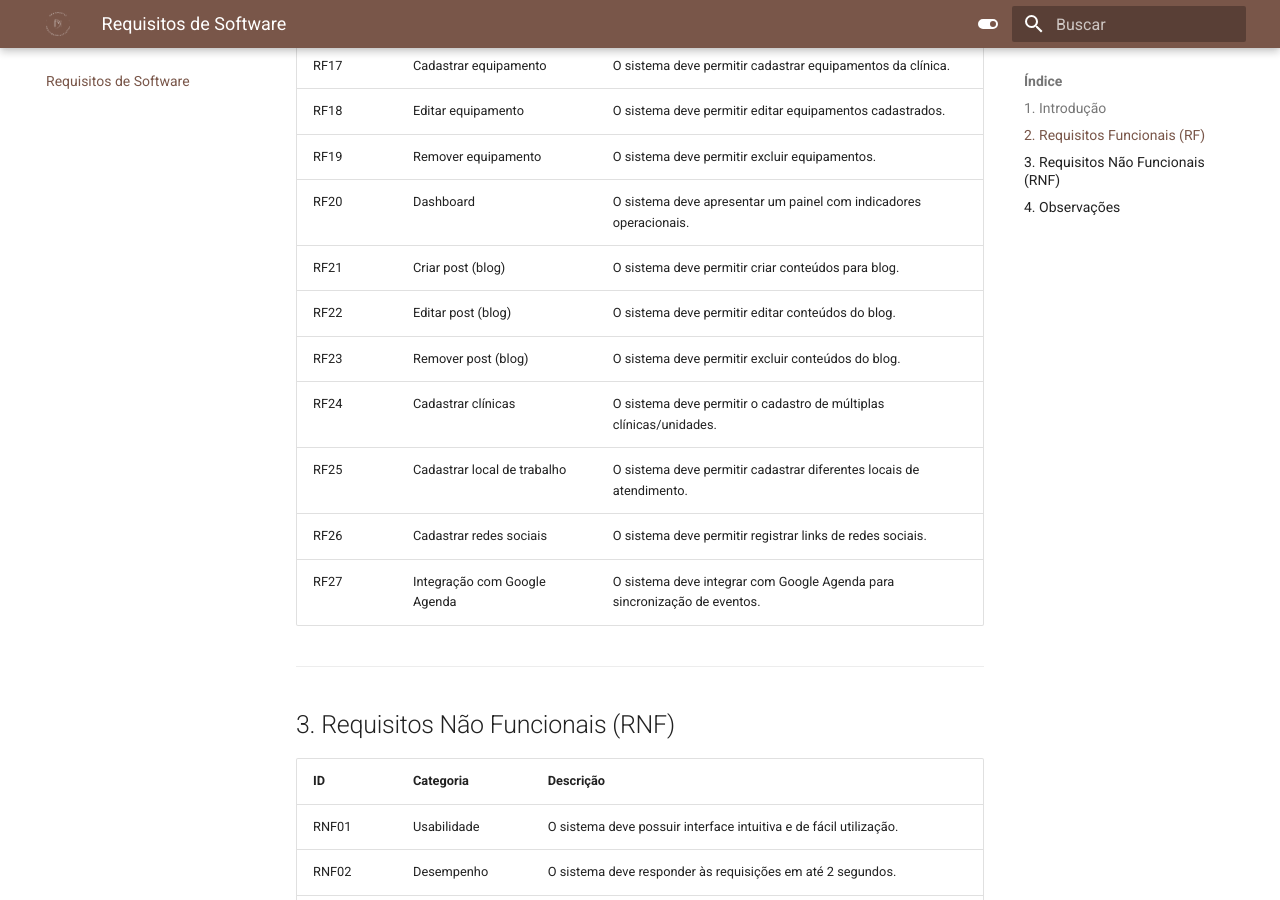
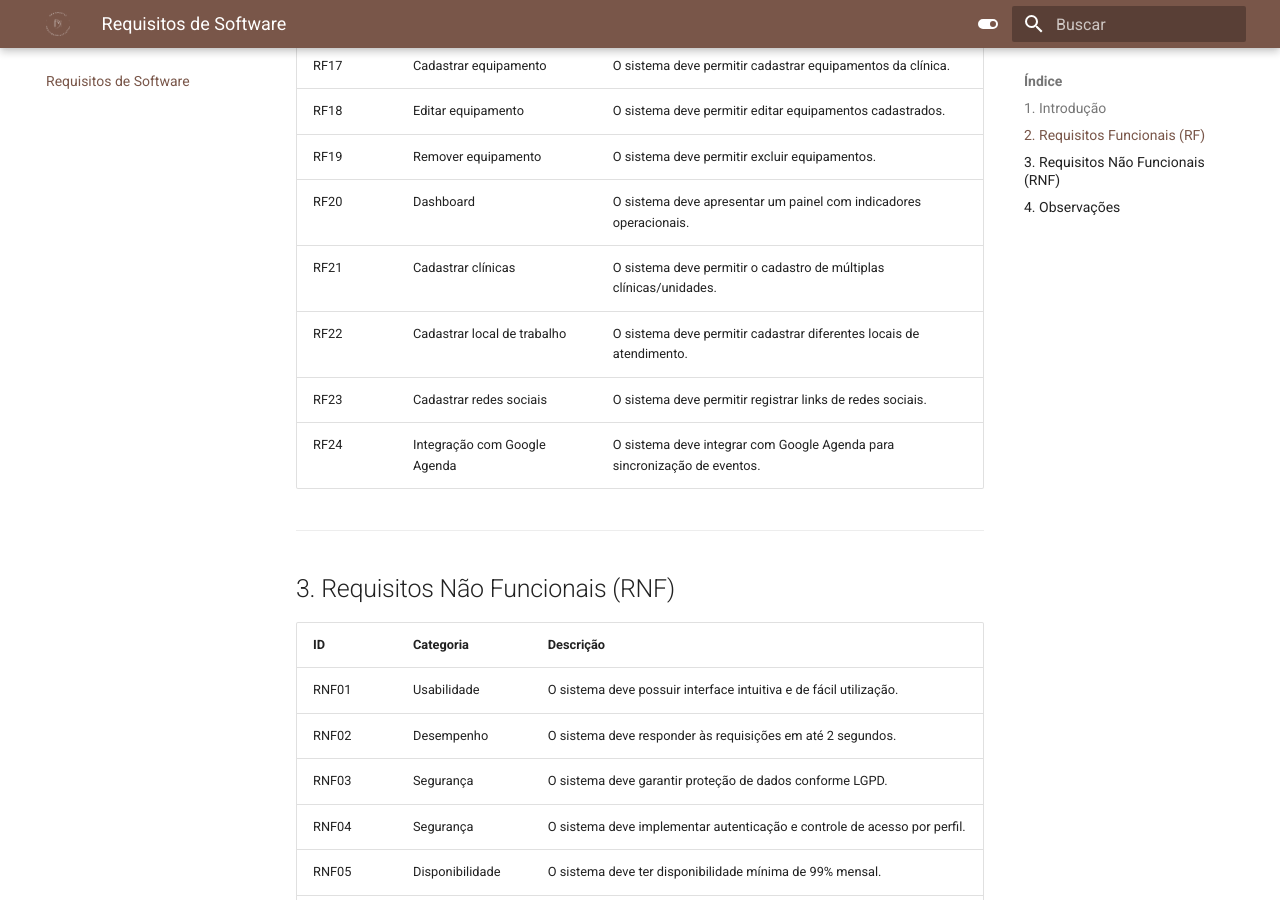
Before and after one commit to Clinica-Odontologica-Mariana/docs, an MkDocs documentation site: the page built from docs/requisitos.md, in a window 1280 px wide and 900 px high, scrolled down 1449 px. Built offline with MkDocs 1.6.1 and Material for MkDocs 9.7.7, drawn with Linux system fonts in a browser that asks for light colours.

```diff
--- a/docs/requisitos.md
+++ b/docs/requisitos.md
@@ -30,13 +30,10 @@ Este documento descreve os requisitos do sistema de gestão para clínica odonto
 | RF18 | Editar equipamento               | O sistema deve permitir editar equipamentos cadastrados.                 |
 | RF19 | Remover equipamento              | O sistema deve permitir excluir equipamentos.                            |
 | RF20 | Dashboard                        | O sistema deve apresentar um painel com indicadores operacionais.        |
-| RF21 | Criar post (blog)                | O sistema deve permitir criar conteúdos para blog.                       |
-| RF22 | Editar post (blog)               | O sistema deve permitir editar conteúdos do blog.                        |
-| RF23 | Remover post (blog)              | O sistema deve permitir excluir conteúdos do blog.                       |
-| RF24 | Cadastrar clínicas               | O sistema deve permitir o cadastro de múltiplas clínicas/unidades.       |
-| RF25 | Cadastrar local de trabalho      | O sistema deve permitir cadastrar diferentes locais de atendimento.      |
-| RF26 | Cadastrar redes sociais          | O sistema deve permitir registrar links de redes sociais.                |
-| RF27 | Integração com Google Agenda     | O sistema deve integrar com Google Agenda para sincronização de eventos. |
+| RF21 | Cadastrar clínicas               | O sistema deve permitir o cadastro de múltiplas clínicas/unidades.       |
+| RF22 | Cadastrar local de trabalho      | O sistema deve permitir cadastrar diferentes locais de atendimento.      |
+| RF23 | Cadastrar redes sociais          | O sistema deve permitir registrar links de redes sociais.                |
+| RF24 | Integração com Google Agenda     | O sistema deve integrar com Google Agenda para sincronização de eventos. |
 
 ---
 
--- a/mkdocs.yml
+++ b/mkdocs.yml
@@ -30,3 +30,6 @@ nav:
   - Início: index.md
   - Requisitos de Software: requisitos.md
   - US: us.md
+  - Protótipo Alta Fidelidade:
+    - Desktop: prototipo_desktop.md
+    - Mobile: prototipo_mobile.md
```
Also changed, not shown: docs/prototipo_desktop.md (added, +21 -0 lines), docs/prototipo_mobile.md (added, +19 -0 lines), docs/us.md (+3 -4 lines).
